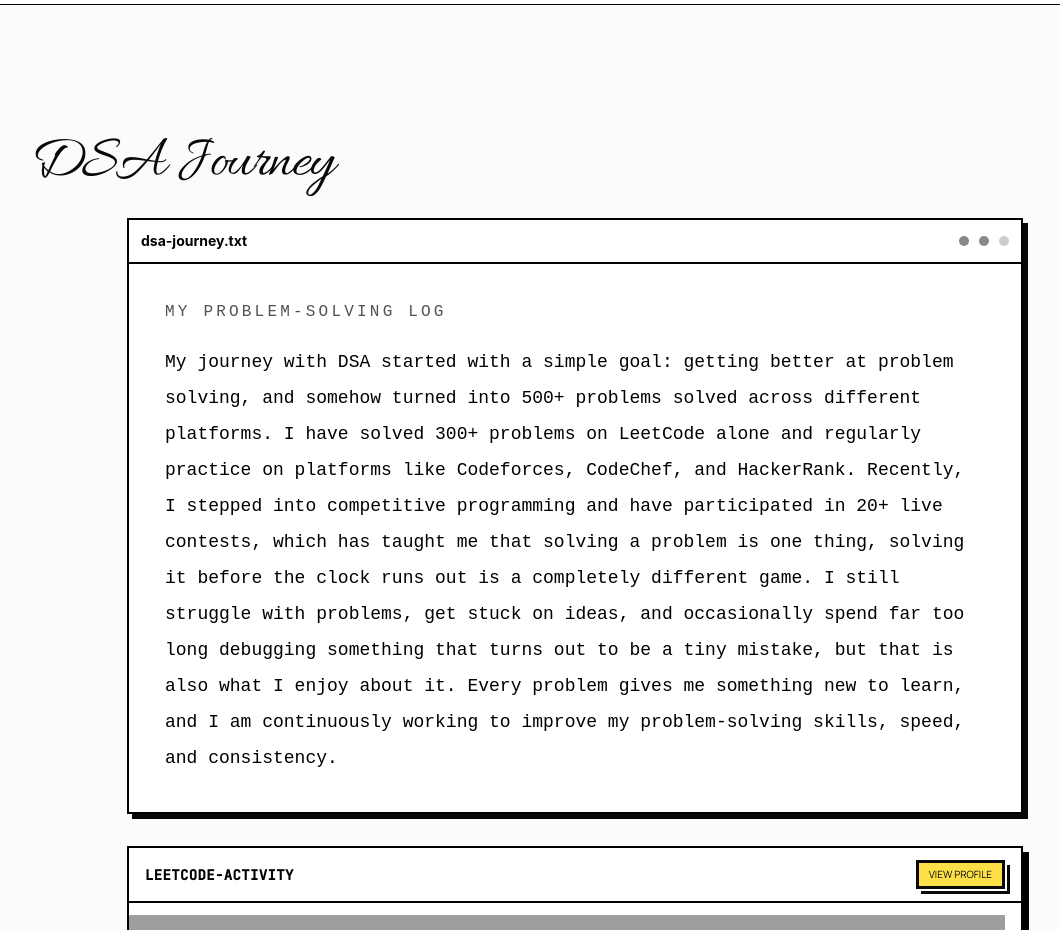
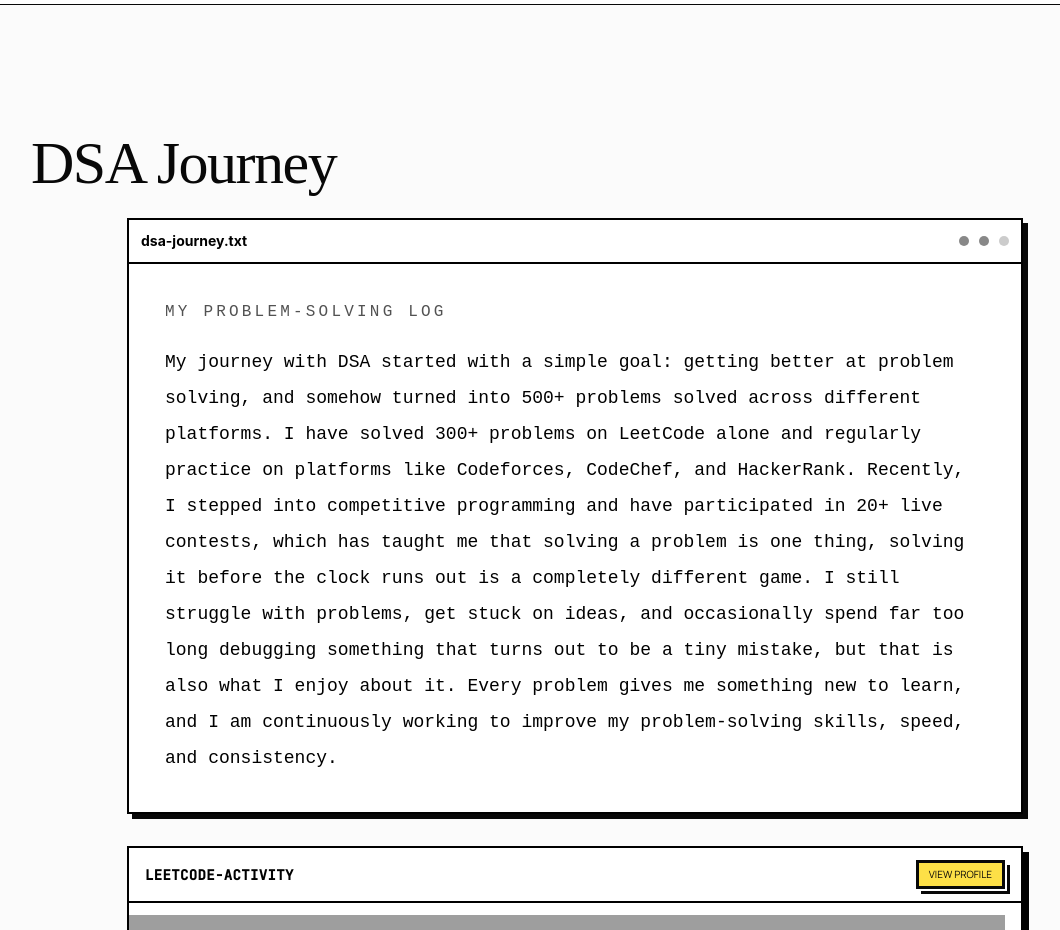
Before and after one commit to AVINASHTIWARI14/portfolio, a React (Vite) app: page / in a window 1280 px wide. Shown: the part 1520-2450 px from the top of the page, without its empty margins (65-1125 px from the left). Built offline with nearby package versions, Linux system fonts and the light colour scheme; grey boxes are pictures that could not be loaded.

Commit message:
Revert font style to Lobster

```diff
--- a/src/components/portfolio/Dsa.tsx
+++ b/src/components/portfolio/Dsa.tsx
@@ -5,7 +5,7 @@ export function Dsa() {
   return (
     <section id="dsa" className="relative border-y border-border bg-secondary/30 py-24 md:py-32">
       <div className="mx-auto max-w-6xl px-5 sm:px-8">
-        <SectionHeading index="" eyebrow="" title={<>DSA Journey</>} titleFontFamily="Allura, cursive" />
+        <SectionHeading index="" eyebrow="" title={<>DSA Journey</>} titleFontFamily="Lobster, cursive" />
 
         <Reveal>
           <article className="dsa-code-window brutalist-card mx-auto flex min-w-0 max-w-4xl flex-col overflow-hidden border-2 border-black bg-white text-black shadow-[6px_6px_0_0_#000]" style={{ background: "#ffffff", borderColor: "#000000", color: "#000000", fontFamily: "monospace", fontSize: 16 }}>
```
